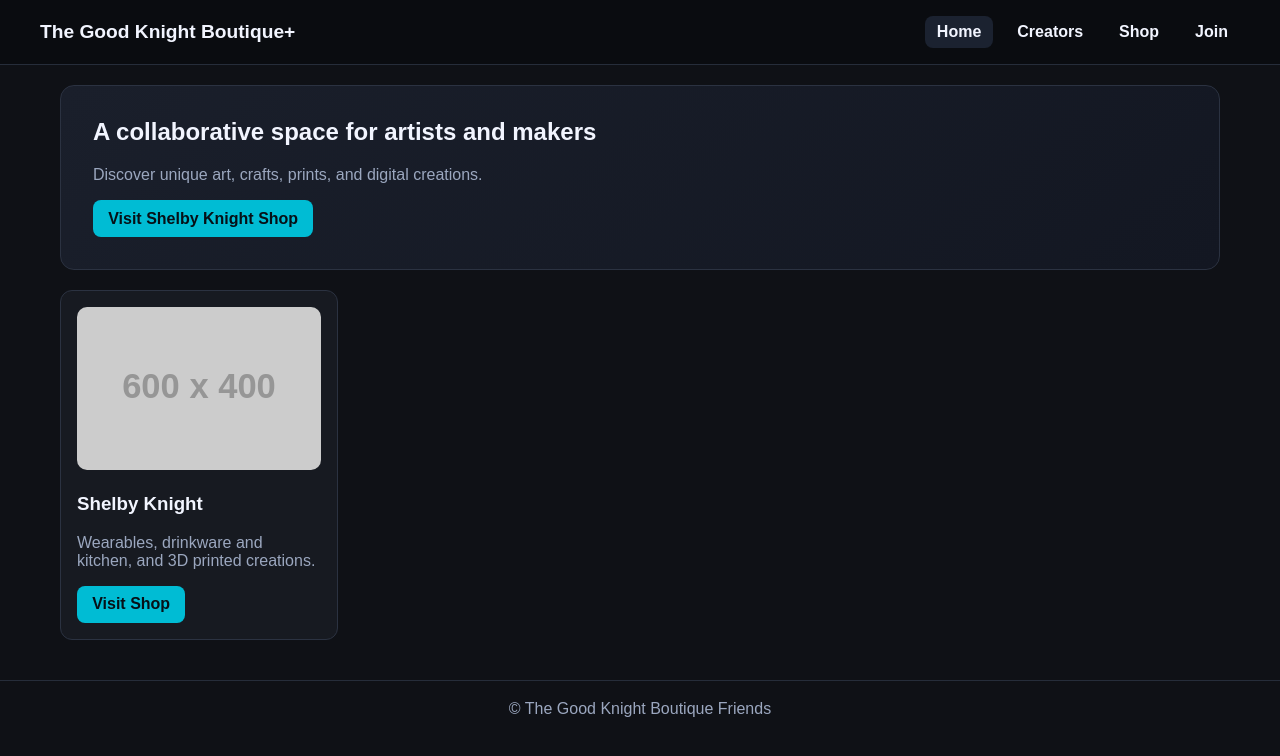
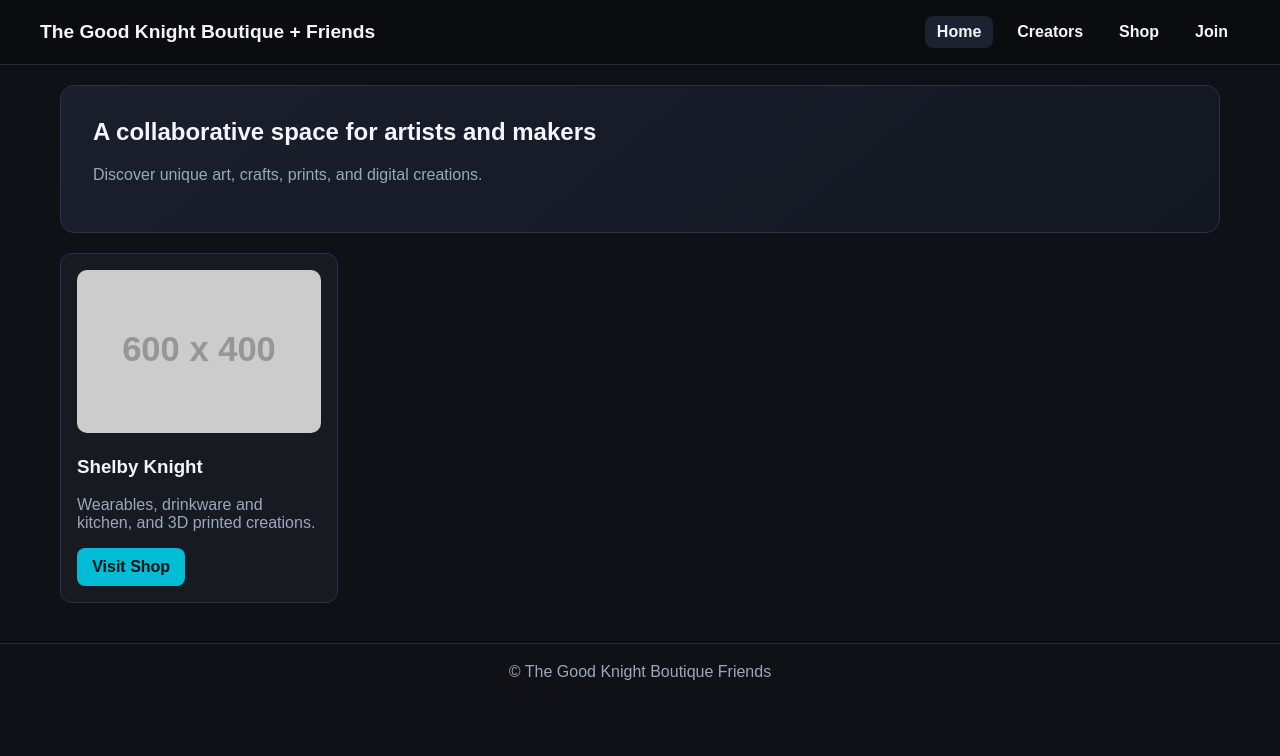
Before and after one commit to EldritchRage/thegoodknightboutiquefriends.github.io, a plain HTML site: page index.html in a window 1280 px wide. Drawn offline with Linux system fonts and the light colour scheme; placeholder pictures from the web are drawn by us.

Commit message:
Add files via upload

```diff
--- a/index.html
+++ b/index.html
@@ -9,7 +9,7 @@
 <body>
   <header class="site-header">
     <div class="header-inner">
-      <div class="brand">The Good Knight Boutique+</div>
+      <div class="brand">The Good Knight Boutique + Friends</div>
       <nav class="site-nav">
         <a href="index.html" class="active">Home</a>
         <a href="creators.html">Creators</a>
@@ -23,7 +23,6 @@
     <section class="hero">
       <h1>A collaborative space for artists and makers</h1>
       <p class="muted">Discover unique art, crafts, prints, and digital creations.</p>
-      <a class="button" href="shop.html">Visit Shelby Knight Shop</a>
     </section>
 
     <section class="cards">
```
